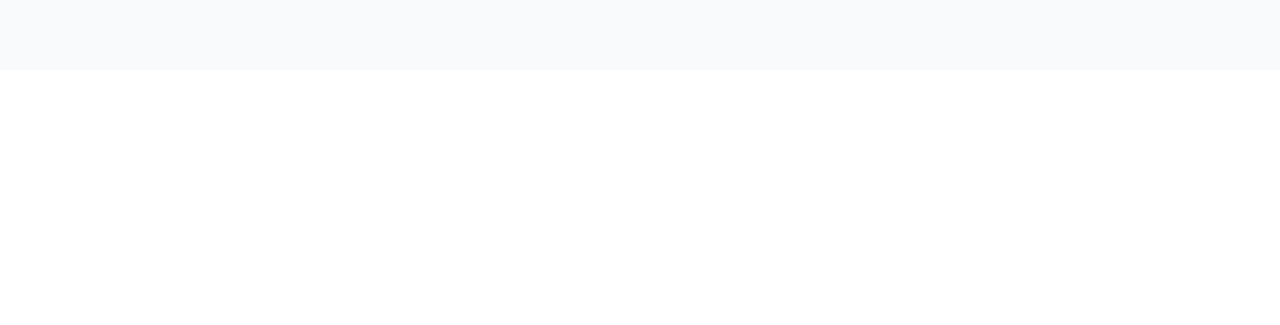
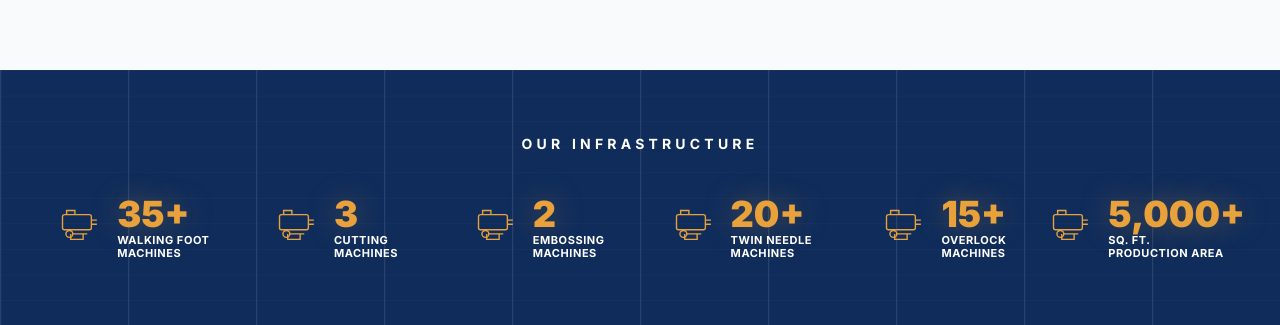
Before and after one commit to Lalitk52221/hosur-auto-trim, a Next.js app: page / in a window 1280 px wide. Shown: the part 2036-2361 px from the top of the page. Before the commit the page ends 2106 px from the top, so only its background shows below. Built offline with nearby package versions, Linux system fonts and the light colour scheme.

Commit message:
Added Infrastructure section

```diff
--- a/app/components/Infrastructure.tsx
+++ b/app/components/Infrastructure.tsx
@@ -0,0 +1,73 @@
+import React, { useEffect, useRef, useState } from 'react'
+import { motion, useInView } from 'framer-motion'
+
+function MachineIcon() {
+  return (
+    <svg width="44" height="44" viewBox="0 0 64 64" fill="none" stroke="currentColor" strokeWidth="2">
+      <rect x="8" y="14" width="42" height="22" rx="3" />
+      <path d="M50 22h8M50 28h8" />
+      <circle cx="18" cy="42" r="5" />
+      <path d="M22 42h22M38 42v8H20v-8" />
+      <path d="M14 14V8h12v6" />
+    </svg>
+  )
+}
+const INFRA = [
+  { n: 35, suf: '+', l1: 'WALKING FOOT', l2: 'MACHINES' },
+  { n: 3, suf: '', l1: 'CUTTING', l2: 'MACHINES' },
+  { n: 2, suf: '', l1: 'EMBOSSING', l2: 'MACHINES' },
+  { n: 20, suf: '+', l1: 'TWIN NEEDLE', l2: 'MACHINES' },
+  { n: 15, suf: '+', l1: 'OVERLOCK', l2: 'MACHINES' },
+  { n: 5000, suf: '+', l1: 'SQ. FT.', l2: 'PRODUCTION AREA' },
+]
+function useCounter(target:number, inView:boolean, duration=1800) {
+  const [val, setVal] = useState(0)
+  useEffect(() => {
+    if (!inView) return
+    const t0 = performance.now()
+    let raf:number
+    const tick = (now:number) => {
+      const p = Math.min((now - t0) / duration, 1)
+      const eased = 1 - Math.pow(1 - p, 3)
+      setVal(Math.floor(eased * target))
+      if (p < 1) raf = requestAnimationFrame(tick)
+      else setVal(target)
+    }
+    raf = requestAnimationFrame(tick)
+    return () => cancelAnimationFrame(raf)
+  }, [inView, target, duration])
+  return val
+}
+
+function Counter({ value, suffix }: { value: number; suffix: string }) {
+  const ref = useRef(null)
+  const inView = useInView(ref, { once: true, margin: '-50px' })
+  const v = useCounter(value, inView)
+  return <span ref={ref}>{v.toLocaleString()}{suffix}</span>
+}
+export default function Infrastructure() {
+  return (
+    <section id="infrastructure" className="relative py-16 bg-(--hat-navy) text-white overflow-hidden">
+      <div className="absolute inset-0 opacity-10">
+        <svg className="w-full h-full" viewBox="0 0 100 100" preserveAspectRatio="none"><defs><pattern id="g" width="10" height="10" patternUnits="userSpaceOnUse"><path d="M 10 0 L 0 0 0 10" fill="none" stroke="white" strokeWidth="0.2"/></pattern></defs><rect width="100%" height="100%" fill="url(#g)" /></svg>
+      </div>
+      <div className="relative max-w-7xl mx-auto px-5 lg:px-8">
+        <motion.h3 initial={{ opacity:0, y:20 }} whileInView={{ opacity:1, y:0 }} viewport={{ once:true }} className="text-center text-sm font-bold tracking-[0.3em] mb-10">OUR INFRASTRUCTURE</motion.h3>
+        <div className="grid grid-cols-2 md:grid-cols-3 lg:grid-cols-6 gap-y-8">
+          {INFRA.map((it, i) => (
+            <motion.div key={i} initial={{ opacity:0, y:30 }} whileInView={{ opacity:1, y:0 }} viewport={{ once:true }} transition={{ delay: i*0.1, duration:0.6 }}
+              className="flex items-center gap-4 justify-center">
+              <div className="text-(--hat-gold)"><MachineIcon /></div>
+              <div>
+                <div className="text-3xl md:text-4xl font-black text-(--hat-gold) counter-glow">
+                  <Counter value={it.n} suffix={it.suf} />
+                </div>
+                <div className="text-[11px] font-bold tracking-wider leading-tight">{it.l1}<br/>{it.l2}</div>
+              </div>
+            </motion.div>
+          ))}
+        </div>
+      </div>
+    </section>
+  )
+}
--- a/app/page.tsx
+++ b/app/page.tsx
@@ -5,10 +5,10 @@ import Hero from "./components/Hero";
 import About from "./components/About";
 import Categories from "./components/Categories";
 import Products from "./components/Products";
+import Infrastructure from "./components/Infrastructure";
 // import Contact from "./components/Contact";
 // import Customers from "./components/Customers";
 // import Footer from "./components/Footer";
-// import Infrastructure from "./components/Infrastructure";
 // import WhatsAppFloat from "./components/WhatsAppFloat";
 // import WhyUs from "./components/WhyUs";
 
@@ -20,7 +20,7 @@ function Home() {
       <Categories/>
       <About/>
       <Products/>
-      {/* <Infrastructure/> */}
+      <Infrastructure/>
       {/* <WhyUs/> */}
       {/* <Customers/> */}
       {/* <Contact/> */}
```
